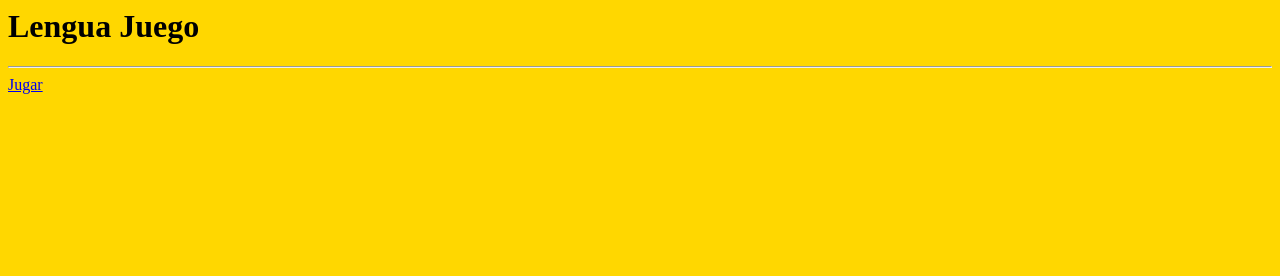
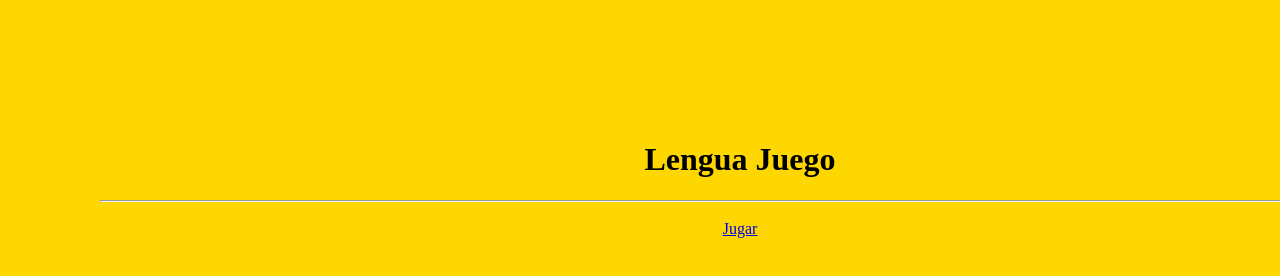
Before and after one commit to ARFearKubrick/LenguaJuego, a plain HTML site: page index.html in a window 1280 px wide. Drawn offline with Linux system fonts and the light colour scheme.

Commit message:
Update styles.css

```diff
--- a/styles.css
+++ b/styles.css
@@ -1,3 +1,22 @@
 body{
-  background-color:gold
+  background-color:gold;
 }
+#Title{
+ position:absolute;
+ top:120px;
+ bottom:400px;
+ left:100px;
+ right:100px;
+ width:100%;
+ height:300px;
+ text-align:center;
+}
+#Panel{
+ position:absolute;
+ top:220px;
+ left:100px;
+ right:100px;
+ width:100%;
+ height:70%;
+ text-align:center;
+}
```
